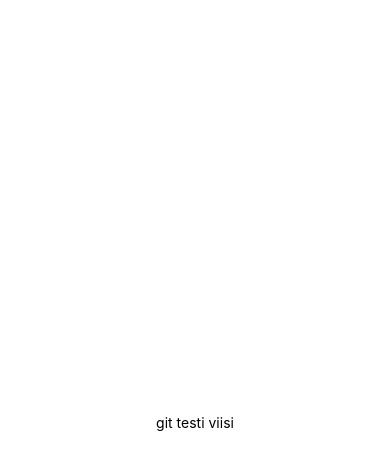
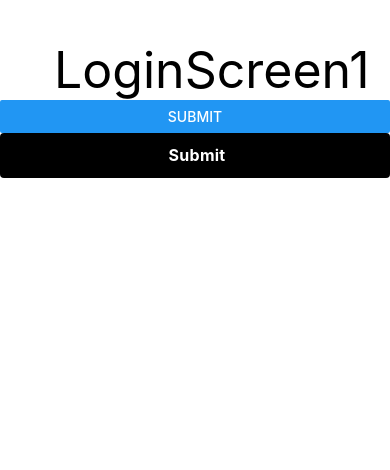
Before and after one commit to Create-Native/Muistilista_1, a React Native app: screen / in a window 390 px wide. Shown: the top 470 px of the page. Built offline with nearby package versions, Linux system fonts and the light colour scheme.

Commit message:
login sivua aloiteltu, otsikko ja nappi

```diff
--- a/App.js
+++ b/App.js
@@ -1,20 +1,13 @@
-import { StatusBar } from 'expo-status-bar';
-import { StyleSheet, Text, View } from 'react-native';
+//import { StatusBar } from 'expo-status-bar';
+//import { StyleSheet, Text, View, SafeAreaView } from 'react-native';
+import LoginScreen from './components/LoginScreen';
+//import Styles from './components/Styles';
+
 
 export default function App() {
   return (
-    <View style={styles.container}>
-      <Text>git testi viisi</Text>
-      <StatusBar style="auto" />
-    </View>
+
+    <LoginScreen/>
+
   );
 }
-
-const styles = StyleSheet.create({
-  container: {
-    flex: 1,
-    backgroundColor: '#fff',
-    alignItems: 'center',
-    justifyContent: 'center',
-  },
-});
--- /dev/null
+++ b/components/LoginScreen.js
@@ -0,0 +1,21 @@
+import { View, Text, SafeAreaView, Button, Pressable } from 'react-native'
+import React from 'react'
+import Styles from './Styles';
+
+export default function LoginScreen() {
+  return (
+
+    <SafeAreaView style={Styles.container}>
+      <View>
+        <Text style={Styles.heading}> LoginScreen1</Text>
+        <Button style={Styles.buttonLogIn} title="Submit" />
+        <Pressable style={Styles.buttonLogIn}>
+          <Text style={Styles.buttonText}> Submit</Text>
+        </Pressable>
+      </View>
+  </SafeAreaView>
+
+  );
+}
+
+// jomåikumpi nappi, joko pressable tai button käyttöön
--- /dev/null
+++ b/components/Styles.js
@@ -0,0 +1,32 @@
+import { StyleSheet } from 'react-native';
+import { Platform } from 'react-native';
+import Constants from 'expo-constants';
+
+export default StyleSheet.create({
+    container: {
+        flex: 1,
+        backgroundColor: '#fff',
+        paddingTop: Platform.OS === 'android' ? Constants.StatusBarheight: 0,
+      },
+      heading: {
+        fontSize: 50,
+        marginLeft: 40,
+        marginTop: 40,
+      },
+      buttonLogIn: {
+        alignItems: 'center',
+        justifyContent: 'center',
+        paddingVertical: 12,
+        paddingHorizontal: 32,
+        borderRadius: 4,
+        elevation: 3,
+        backgroundColor: 'black',
+      },
+      buttonText: {
+        fontSize: 16,
+        lineHeight: 21,
+        fontWeight: 'bold',
+        letterSpacing: 0.25,
+        color: 'white',
+      },
+})
--- a/package.json
+++ b/package.json
@@ -12,7 +12,8 @@
     "expo": "~46.0.13",
     "expo-status-bar": "~1.4.0",
     "react": "18.0.0",
-    "react-native": "0.69.6"
+    "react-native": "0.69.6",
+    "expo-constants": "~13.2.4"
   },
   "devDependencies": {
     "@babel/core": "^7.12.9"
```
Also changed, not shown: 1 other file (tests, documents, lock files or other folders).
